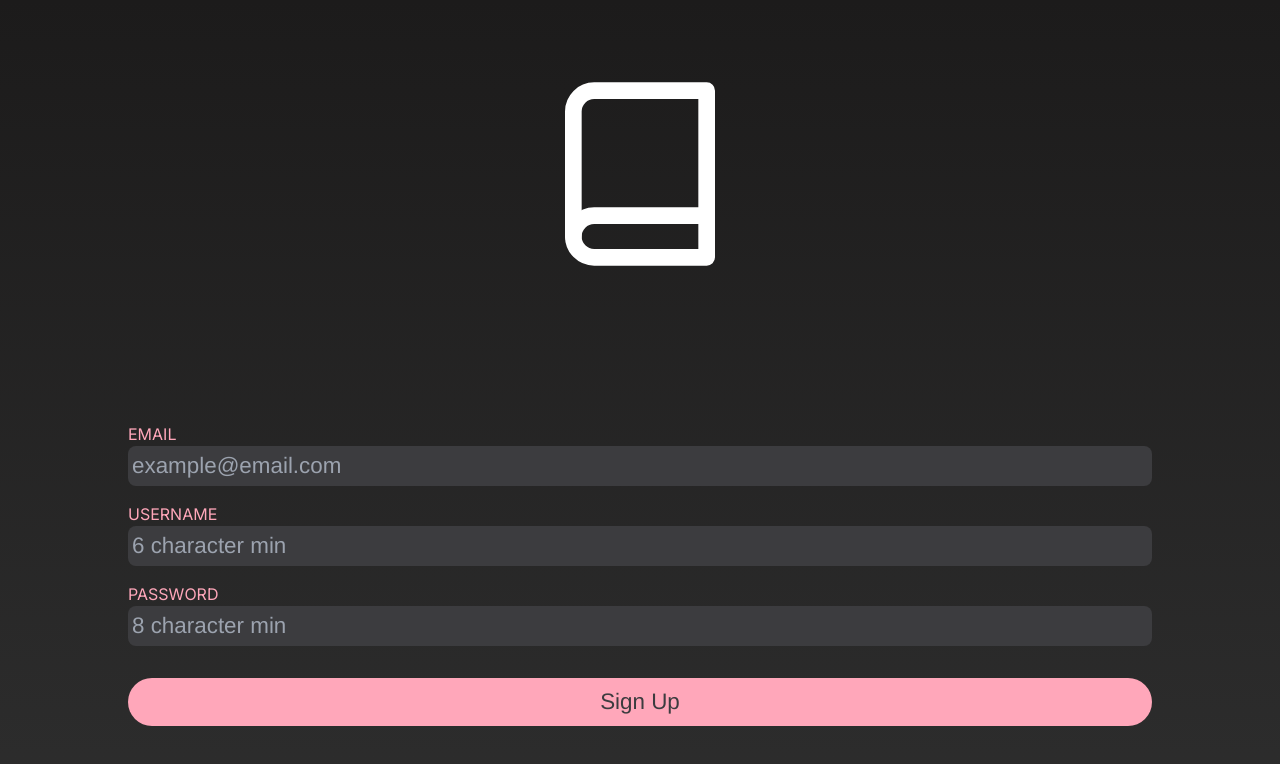
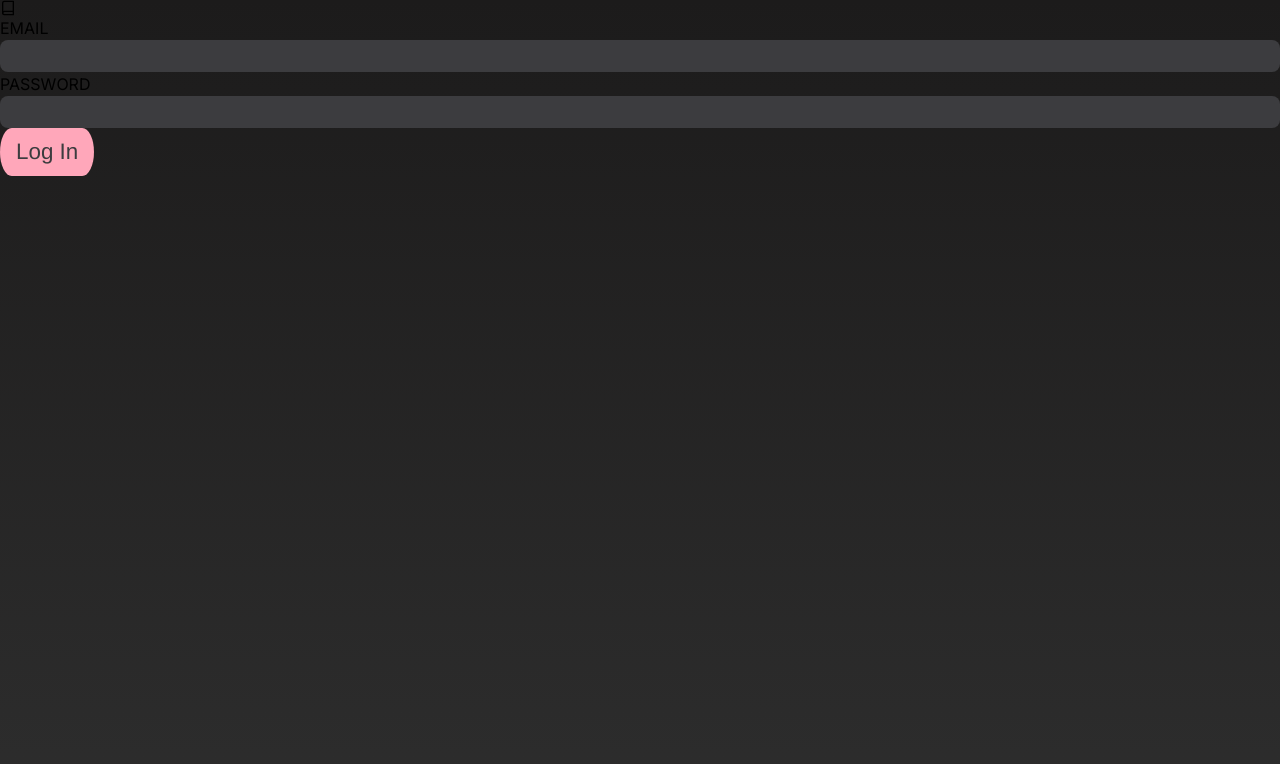
Before and after one commit to aidenzegil/ai-agent-boilerplate, a Next.js app in the folder web/: page / in a window 1280 px wide. Shown: the top 764 px of the page. Built offline with nearby package versions, Linux system fonts and the light colour scheme.

Commit message:
initialized login form

```diff
--- /dev/null
+++ b/web/src/app/components/common/forms/LogIn/component.tsx
@@ -0,0 +1,42 @@
+import { forwardRef, useRef, useEffect } from "react";
+import { LogInProps } from "./types";
+
+const Form = forwardRef<HTMLFormElement, LogInProps>(
+  (
+    {
+      children,
+      clearErrors,
+      onSubmit,
+      errors,
+      autoFocus = true,
+      ...otherProps
+    },
+    ref
+  ) => {
+    const formRef = useRef<HTMLFormElement>(null);
+    const handleSubmit = (e: React.FormEvent<HTMLFormElement>) => {
+      clearErrors?.("form");
+      e.preventDefault();
+      onSubmit?.(e);
+    };
+
+    useEffect(() => {
+      if (formRef && ref) {
+        if (typeof ref === "function") {
+          ref(formRef.current);
+        } else {
+          ref.current = formRef.current;
+        }
+      }
+    });
+
+    return (
+      <form onSubmit={handleSubmit} ref={formRef} {...otherProps}>
+        {errors?.form && errors.form.message}
+        {children}
+      </form>
+    );
+  }
+);
+
+export default Form;
--- /dev/null
+++ b/web/src/app/components/common/forms/LogIn/types.ts
@@ -0,0 +1,4 @@
+export interface LogInProps extends React.ComponentPropsWithRef<"form"> {
+  clearErrors?: (name?: "form") => void;
+  errors?: { [N: "form" | string]: { message?: string } | undefined };
+}
--- /dev/null
+++ b/web/src/app/components/compound/LogInForm/component.tsx
@@ -0,0 +1,20 @@
+import { LuBook } from "react-icons/lu";
+import Form from "../../common/forms/LogIn/component";
+import Input from "../../common/inputs/Input/component";
+import Button from "../../common/inputs/Button/component";
+
+const Component = () => {
+  return (
+    <div>
+      <LuBook />
+      <Form>
+        <label>EMAIL</label>
+        <Input />
+        <label>PASSWORD</label>
+        <Input />
+        <Button type="submit">Log In</Button>
+      </Form>
+    </div>
+  );
+};
+export default Component;
--- /dev/null
+++ b/web/src/app/components/compound/LogInForm/index.tsx
@@ -0,0 +1,6 @@
+import Component from "./component";
+
+const LogInForm = () => {
+  return <Component />;
+};
+export default LogInForm;
--- a/web/src/app/page.tsx
+++ b/web/src/app/page.tsx
@@ -1,11 +1,11 @@
 "use client";
 
-import SignUpForm from "./components/compound/SignUpForm";
+import LogInForm from "./components/compound/LogInForm";
 
 export default function Home() {
   return (
     <main style={{ height: "100vh", width: "100%" }}>
-      <SignUpForm />
+      <LogInForm />
     </main>
   );
 }
```
Also changed, not shown: web/src/app/components/compound/LogInForm/data.ts (added), web/src/app/components/compound/LogInForm/styles.module.scss (added), web/src/app/components/compound/LogInForm/types.ts (added).
